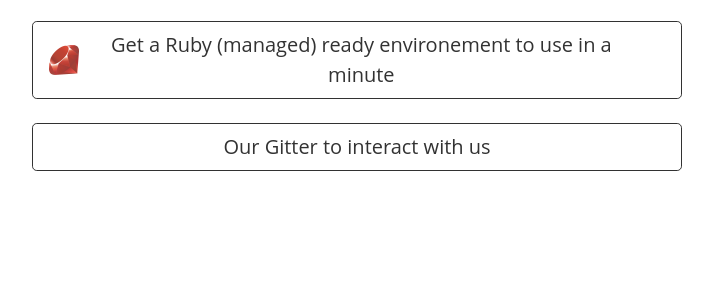
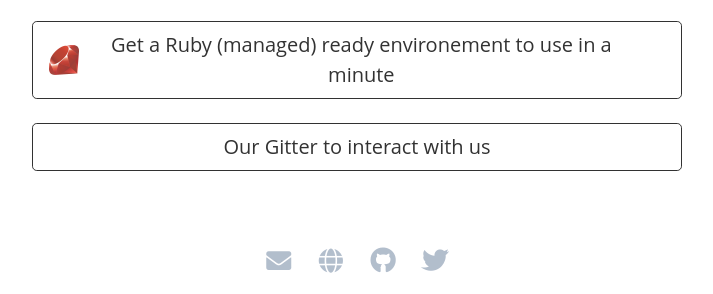
Before and after one commit to guitdev/11ty, an Eleventy site: page src/index.html in a window 1280 px wide. Shown: the part 591-885 px from the top of the page, without its empty margins (283-996 px from the left). Before the commit the page ends 800 px from the top, so only its background shows below. Built offline with nearby package versions, Linux system fonts and the light colour scheme; Eleventy itself is replaced by a stand-in of ours; files that its build step writes are made by us from their sources.

Commit message:
add footer

```diff
--- a/src/_includes/default.html
+++ b/src/_includes/default.html
@@ -47,7 +47,7 @@
 
     {% include "./partials/links.html" %}
 
-    <!-- {% include "./partials/footer.html" %} -->
+    {% include "./partials/footer.html" %}
   </div>
 </body>
 </html>
```
Also changed, not shown: 1 other file.
